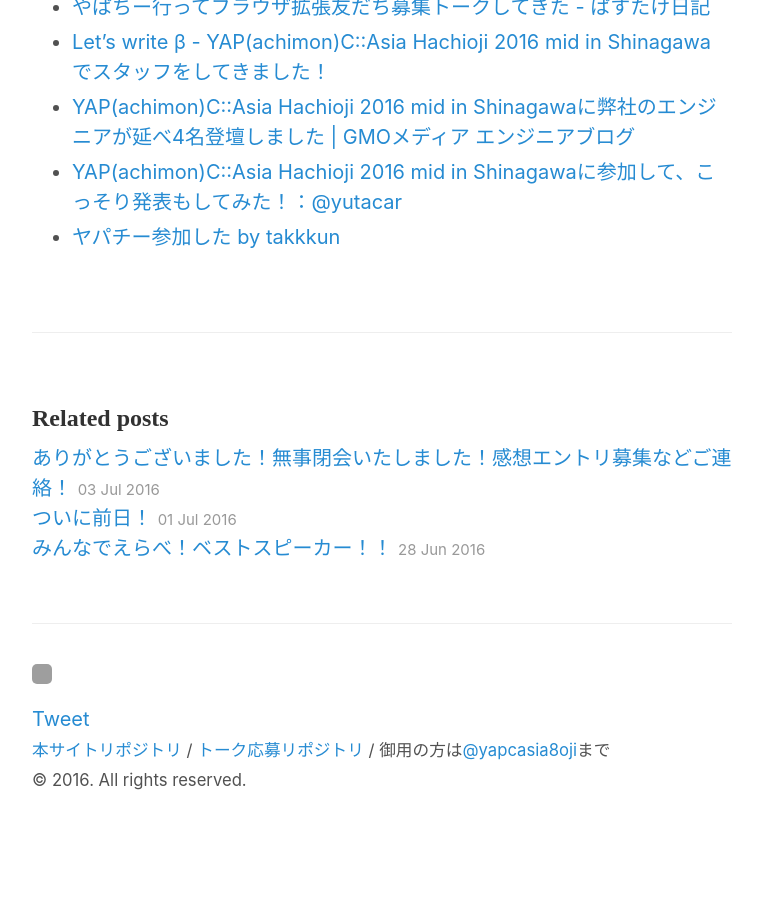
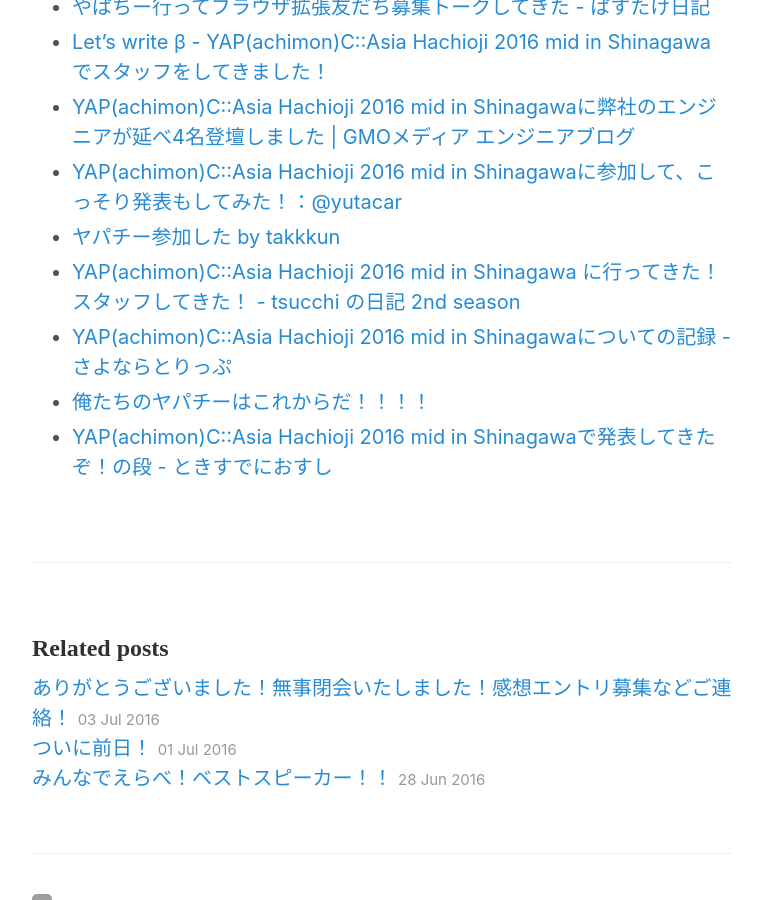
Before and after one commit to hachiojipm/yapcasia-8oji-2016mid, a Jekyll site: the page built from _posts/2016-07-05-blog-entries.md, in a window 1280 px wide and 900 px high, scrolled down 2491 px. Shown: the whole window, without its empty margins (258-1020 px from the left). Built offline with Jekyll 4.4.1, drawn with Linux system fonts in a browser that asks for light colours; comment, search, counter and statistics services are not loaded; before the commit the page ends 3325 px from its top, so only the background shows below that; grey boxes are pictures that could not be loaded.

Commit message:
add entry

```diff
--- a/_posts/2016-07-05-blog-entries.md
+++ b/_posts/2016-07-05-blog-entries.md
@@ -44,3 +44,7 @@
 - [YAP(achimon)C::Asia Hachioji 2016 mid in Shinagawaに弊社のエンジニアが延べ4名登壇しました \| GMOメディア エンジニアブログ](http://tech.gmo-media.jp/post/146882443294/yapc-2016)
 - [YAP(achimon)C::Asia Hachioji 2016 mid in Shinagawaに参加して、こっそり発表もしてみた！：@yutacar](http://yutacar.net/post/146928129989/yapachimoncasia-hachioji-2016-mid-in)
 - [ヤパチー参加した by takkkun](http://takkkun.hatenablog.com/entry/2016/07/05/YAP%28achimon%29C%3A%3AAsia_Hachioji_2016_mid_in_Shinagawa%E3%81%AB%E8%A1%8C%E3%81%A3%E3%81%A6%E3%81%8D%E3%81%9F)
+- [YAP(achimon)C::Asia Hachioji 2016 mid in Shinagawa に行ってきた！スタッフしてきた！ - tsucchi の日記 2nd season](http://tsucchi.github.io/perl/2016/07/06/yapc8oji)
+- [YAP(achimon)C::Asia Hachioji 2016 mid in Shinagawaについての記録 - さよならとりっぷ](http://b-kaxa.hateblo.jp/entry/2016/07/07/002730)
+- [俺たちのヤパチーはこれからだ！！！！](http://damenaragyouza.hatenablog.jp/entry/2016/07/07/152543)
+- [YAP(achimon)C::Asia Hachioji 2016 mid in Shinagawaで発表してきたぞ！の段 - ときすでにおすし](http://osushi.me/entries/1)
```
